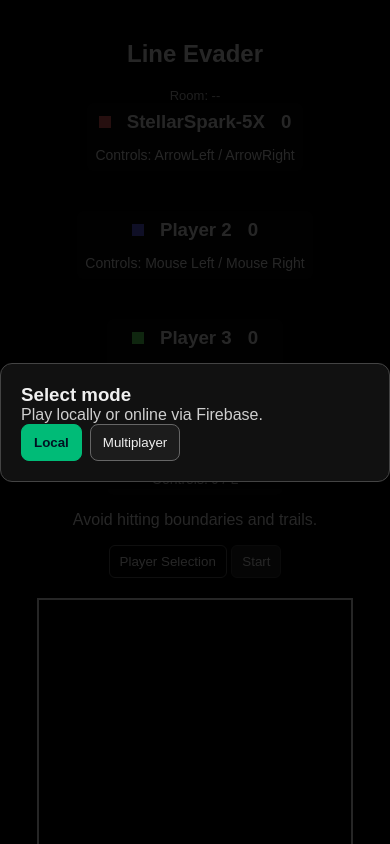
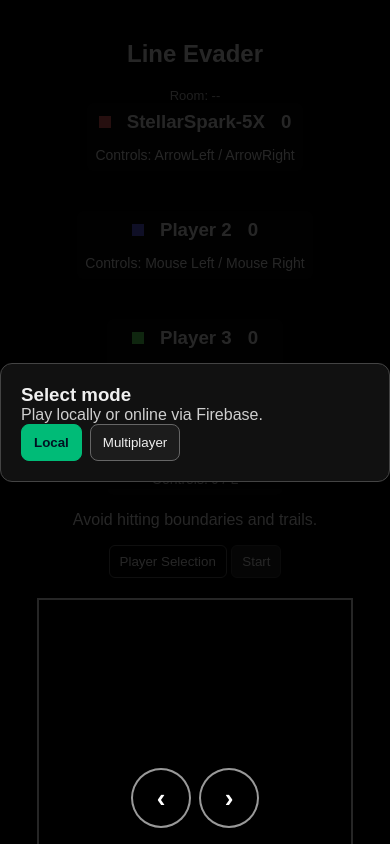
Before and after one commit to Ayazis/CirrVibes, a plain HTML site: page index.html in a window 390 px wide. Shown: the top 844 px of the page. Drawn offline with Linux system fonts and the light colour scheme.

Commit message:
wip touch support

```diff
--- a/index.html
+++ b/index.html
@@ -22,6 +22,11 @@
       </div>
   </div>
   <canvas id="gameCanvas"></canvas>
+
+  <div class="touch-controls" id="touchControls" aria-hidden="true">
+    <button class="touch-btn touch-btn-left" data-dir="left" aria-label="Turn left">&lsaquo;</button>
+    <button class="touch-btn touch-btn-right" data-dir="right" aria-label="Turn right">&rsaquo;</button>
+  </div>
 
   <div class="mode-overlay" id="modeOverlay">
     <div class="mode-card">
--- a/script.js
+++ b/script.js
@@ -3,9 +3,23 @@ import { openPlayerConfigMenu } from './src/ui/overlays.js';
 import { createInitialGameState } from './src/gameState.js';
 import { createMultiplayerRuntime } from './src/multiplayer/runtime.js';
 
+
+function detectTouchCapabilities() {
+  if (typeof window === 'undefined') return { isTouch: false };
+  const nav = window.navigator || {};
+  const touchPoints = nav.maxTouchPoints || nav.msMaxTouchPoints || 0;
+  const coarsePointer = window.matchMedia ? window.matchMedia('(pointer: coarse)').matches : false;
+  const touchEvents = 'ontouchstart' in window;
+  return {
+    //isTouch: Boolean(touchPoints || coarsePointer || touchEvents)
+    isTouch: true
+  };
+}
+
 initGame();
 
 window.gameState = createInitialGameState();
+window.gameCapabilities = detectTouchCapabilities();
 
 const multiplayer = createMultiplayerRuntime({ gameState: window.gameState });
 multiplayer.boot();
@@ -25,4 +39,12 @@ document.addEventListener('DOMContentLoaded', () => {
       multiplayer.setStatus('Running');
     });
   }
+
+  if (window.gameCapabilities?.isTouch) {
+    const touchControls = document.getElementById('touchControls');
+    if (touchControls) {
+      touchControls.classList.add('touch-controls--visible');
+      touchControls.setAttribute('aria-hidden', 'false');
+    }
+  }
 });
--- a/src/input.js
+++ b/src/input.js
@@ -6,6 +6,62 @@ const mouseState = {
   leftButton: false,
   rightButton: false
 };
+
+function bindTouchControls(state, onInputChange) {
+  if (typeof document === 'undefined' || typeof window === 'undefined') return null;
+  if (!window.gameCapabilities?.isTouch) return null;
+  const controlsEl = document.getElementById('touchControls');
+  if (!controlsEl) return null;
+  const buttons = Array.from(controlsEl.querySelectorAll('[data-dir]'));
+  if (!buttons.length) return null;
+  controlsEl.setAttribute('aria-hidden', 'false');
+  const playerIndex = 0;
+
+  const setTurnState = (dir, isActive) => {
+    const player = state.players?.[playerIndex];
+    if (!player || !player.isAlive) return;
+    if (dir === 'left') player.isTurningLeft = isActive;
+    else if (dir === 'right') player.isTurningRight = isActive;
+    if (onInputChange) onInputChange(playerIndex, { isTurningLeft: player.isTurningLeft, isTurningRight: player.isTurningRight });
+  };
+
+  const pointerDown = (event) => {
+    event.preventDefault();
+    const btn = event.currentTarget;
+    const dir = btn?.dataset?.dir;
+    if (!dir) return;
+    btn.classList.add('touch-active');
+    setTurnState(dir, true);
+  };
+
+  const pointerUp = (event) => {
+    event.preventDefault();
+    const btn = event.currentTarget;
+    const dir = btn?.dataset?.dir;
+    if (!dir) return;
+    btn.classList.remove('touch-active');
+    setTurnState(dir, false);
+  };
+
+  buttons.forEach((btn) => {
+    btn.addEventListener('pointerdown', pointerDown);
+    btn.addEventListener('pointerup', pointerUp);
+    btn.addEventListener('pointerleave', pointerUp);
+    btn.addEventListener('pointercancel', pointerUp);
+  });
+
+  return () => {
+    buttons.forEach((btn) => {
+      btn.classList.remove('touch-active');
+      btn.removeEventListener('pointerdown', pointerDown);
+      btn.removeEventListener('pointerup', pointerUp);
+      btn.removeEventListener('pointerleave', pointerUp);
+      btn.removeEventListener('pointercancel', pointerUp);
+    });
+    setTurnState('left', false);
+    setTurnState('right', false);
+  };
+}
 
 export function buildInputMappings(players) {
   controlsMap.clear();
@@ -126,6 +182,7 @@ export function attachInputHandlers(options) {
   document.addEventListener('mousedown', mousedown);
   document.addEventListener('mouseup', mouseup);
   document.addEventListener('contextmenu', contextmenu);
+  const detachTouch = bindTouchControls(state, onInputChange);
 
   return () => {
     document.removeEventListener('keydown', keydown);
@@ -133,5 +190,8 @@ export function attachInputHandlers(options) {
     document.removeEventListener('mousedown', mousedown);
     document.removeEventListener('mouseup', mouseup);
     document.removeEventListener('contextmenu', contextmenu);
+    if (detachTouch) {
+      try { detachTouch(); } catch (e) {}
+    }
   };
 }
--- a/style.css
+++ b/style.css
@@ -337,3 +337,49 @@ canvas {
   color: #ccc;
   font-size: 13px;
 }
+
+.touch-controls {
+  position: fixed;
+  bottom: 24px;
+  left: 50%;
+  transform: translateX(-50%);
+  display: none;
+  gap: 12px;
+  z-index: 1100;
+}
+
+.touch-controls--visible {
+  display: flex;
+}
+
+.touch-btn {
+  width: 72px;
+  height: 72px;
+  border-radius: 50%;
+  border: 2px solid rgba(255, 255, 255, 0.6);
+  background: rgba(0, 0, 0, 0.55);
+  color: #fff;
+  font-size: 32px;
+  font-weight: 700;
+  cursor: pointer;
+  touch-action: none;
+  transition: transform 0.1s ease, background 0.1s ease;
+}
+
+.touch-btn:active,
+.touch-btn.touch-active {
+  transform: scale(0.95);
+  background: rgba(255, 255, 255, 0.12);
+}
+
+@media (max-width: 640px) {
+  .touch-controls {
+    bottom: 16px;
+    gap: 8px;
+  }
+  .touch-btn {
+    width: 60px;
+    height: 60px;
+    font-size: 26px;
+  }
+}
```
